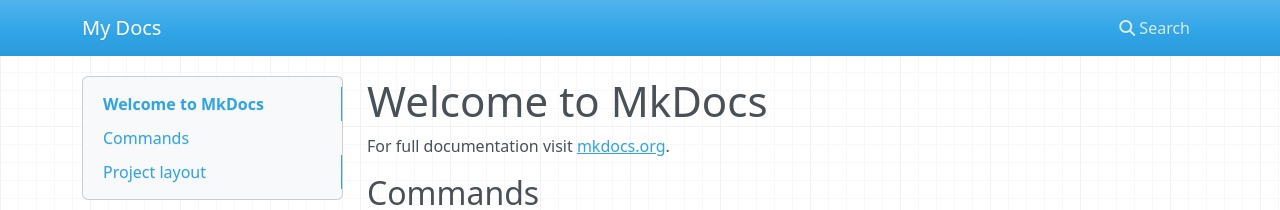
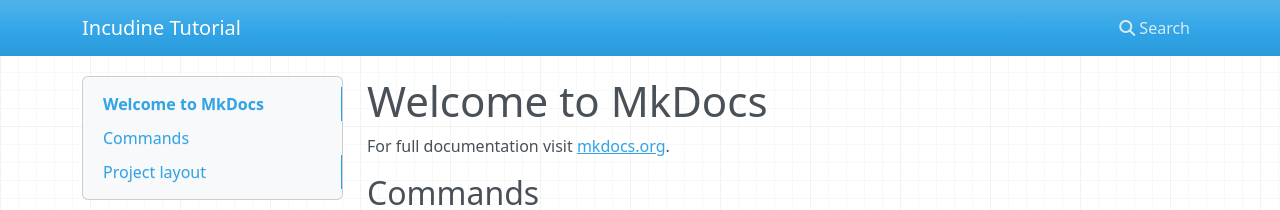
Before and after one commit to cianoc/incudine, an MkDocs documentation site: the page built from docs/index.md, in a window 1280 px wide. Shown: the top 210 px of the page. Built offline with MkDocs 1.6.1, drawn with Linux system fonts in a browser that asks for light colours; nearby versions of some CDN libraries.

Commit message:
getting this working...

```diff
--- /dev/null
+++ b/docs/requirements.txt
@@ -0,0 +1 @@
+mkdocs==1.4.0
--- a/mkdocs.yml
+++ b/mkdocs.yml
@@ -1 +1 @@
-site_name: My Docs
+site_name: Incudine Tutorial
```
